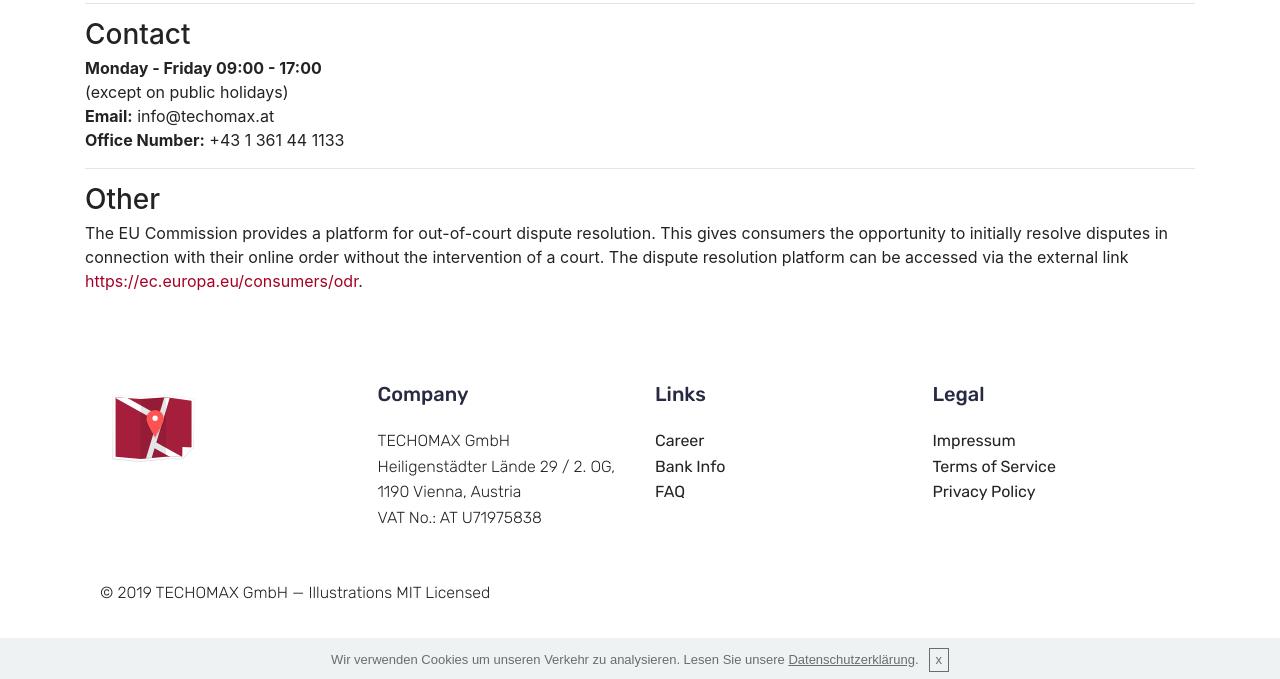
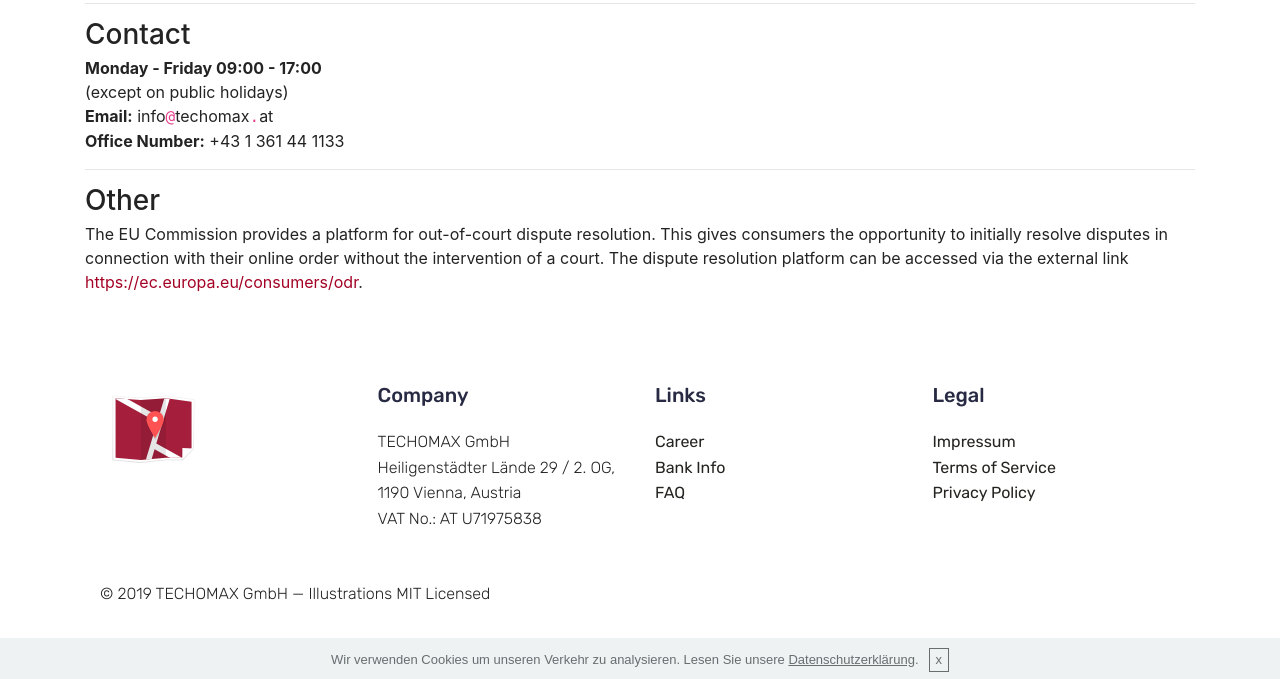
Before and after one commit to techomax/techomax.github.io, a Jekyll site: the page built from en/impressum.html, in a window 1280 px wide and 1332 px high. Shown: the part 650-1329 px from the top of the window. Built offline with Jekyll 4.4.1, drawn with Linux system fonts in a browser that asks for light colours; some web fonts are replaced.

Commit message:
wrapped @ and dot in code

```diff
--- a/_includes/pages/impressum-en.md
+++ b/_includes/pages/impressum-en.md
@@ -15,7 +15,7 @@
 ### Contact
 **Monday - Friday 09:00 - 17:00**
 (except on public holidays)
-**Email:** info@techomax.at
+**Email:** info`@`techomax`.`at
 **Office Number:** +43 1 361 44 1133
 
 ---
```
Also changed, not shown: _includes/pages/impressum-de.md (+1 -1 lines).
